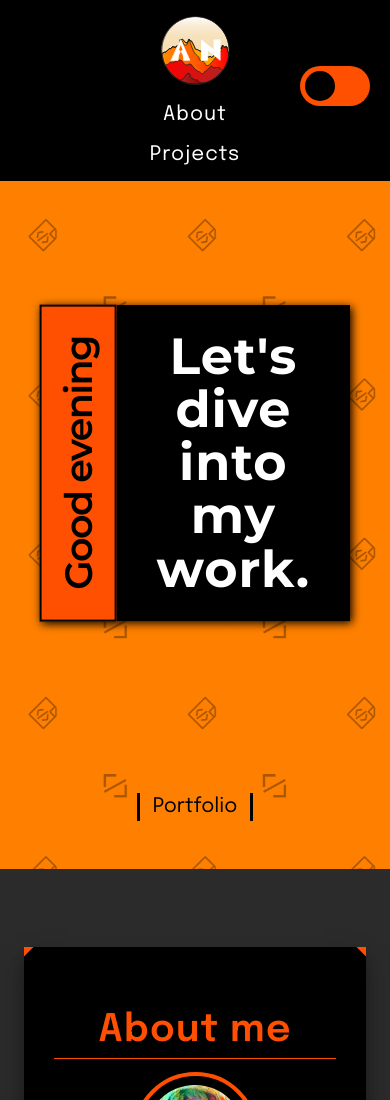
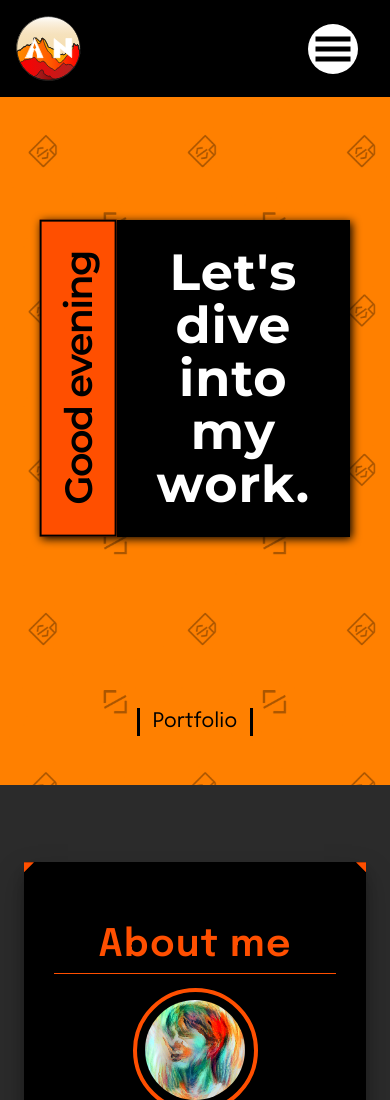
Before and after one commit to ArkadiusN/Personal-Portfolio, a plain HTML site: page index.html in a window 390 px wide. Shown: the top 1100 px of the page. Drawn offline with Linux system fonts and the light colour scheme.

Commit message:
Hamburger button

```diff
--- a/css/stylesheet.css
+++ b/css/stylesheet.css
@@ -139,8 +139,6 @@ body {
 
 .switch {
   position: absolute;
-  top: calc((172px - 40px) / 2);
-  right: 20px;
   width: 70px;
   height: 40px;
 }
@@ -178,18 +176,29 @@ body {
 }
 
 .header__logo {
-  padding-top: 1rem;
-  width: 85px;
-  height: 85px;
+  margin: 1rem;
+  width: 65px;
+  height: 65px;
 }
 
+.navbar {
+  display: flex;
+  flex-direction: row;
+  justify-content: space-between;
+  align-items: center;
+  background-color: var(--black);
+  min-height: 10vh;
+  position: relative;
+}
+/*
 .header {
   display: flex;
-  flex-direction: column;
+  flex-direction: row;
+  justify-content: space-between;
   align-items: center;
-  align-content: center;
   background-color: var(--black);
-}
+  height: 20vh;
+} */
 
 .nav__links {
   padding: 0;
@@ -209,6 +218,70 @@ body {
   font-size: 20px;
   font-weight: 500;
   letter-spacing: 0.05em;
+}
+
+.hamburger {
+  display: inline-block;
+  cursor: pointer;
+  margin-right: 2rem;
+  background-color: white;
+  width: 50px;
+  height: 50px;
+  border-radius: 50%;
+  position: relative;
+}
+
+.button {
+  position: absolute;
+  left: 50%;
+  top: 50%;
+  transform: translate(-50%, -50%);
+}
+
+.bar1,
+.bar2,
+.bar3 {
+  width: 35px;
+  height: 5px;
+  background-color: black;
+  margin: 5px 0;
+}
+
+.side-navbar {
+  height: 100%;
+  width: 0;
+  position: fixed;
+  z-index: 1;
+  top: 0;
+  left: 0;
+  background-color: #111;
+  overflow-x: hidden;
+  padding-top: 60px;
+  transition: 0.5s ease-in-out;
+}
+
+/* The navigation menu links */
+.side-navbar a {
+  padding: 8px 8px 8px 32px;
+  text-decoration: none;
+  font-size: 25px;
+  color: #818181;
+  display: block;
+  transition: 0.3s;
+}
+
+/* When you mouse over the navigation links, change their color */
+.side-navbar a:hover {
+  color: white;
+}
+
+/* Position and style the close button (top right corner) */
+.side-navbar .closebtn {
+  position: absolute;
+  top: 0;
+  right: 25px;
+  font-size: 36px;
+  margin-left: 50px;
 }
 
 main {
--- a/index.html
+++ b/index.html
@@ -34,12 +34,13 @@
     <script defer src="js/scroll-top.js"></script>
     <script defer src="js/date-object.js"></script>
     <script defer src="js/dark-mode.js"></script>
+    <script defer src="js/side-navbar.js"></script>
     <title>Portfolio</title>
   </head>
   <body>
     <main>
       <header class="header">
-        <img class="header__logo" src="img/logo2.svg" />
+        <!-- <img class="header__logo" src="img/logo2.svg" />
         <nav class="navbar">
           <ul class="nav__links">
             <li>
@@ -49,12 +50,29 @@
               <a class="link__project" href="#projects">Projects</a>
             </li>
           </ul>
+        </nav> -->
+        <nav class="navbar">
+          <img class="header__logo" src="img/logo2.svg" />
+          <div class="side-navbar" id="sideNav">
+            <a href="javascript:void(0)" class="closebtn" onclick="closeNav()"
+              >&times;</a
+            >
+            <a class="link__about-me" href="#about">About</a>
+            <a class="link__project" href="#projects">Projects</a>
+            <a>
+              <label class="switch">
+                <input class="switch__checkbox" type="checkbox" />
+                <span class="switch__slider"></span> </label
+            ></a>
+          </div>
+          <div class="hamburger" onclick="openNav()">
+            <div class="button">
+              <div class="bar1"></div>
+              <div class="bar2"></div>
+              <div class="bar3"></div>
+            </div>
+          </div>
         </nav>
-        <a>
-          <label class="switch">
-            <input class="switch__checkbox" type="checkbox" />
-            <span class="switch__slider"></span> </label
-        ></a>
       </header>
 
       <section class="section section--top">
--- /dev/null
+++ b/js/side-navbar.js
@@ -0,0 +1,9 @@
+/* Set the width of the side navigation to 250px */
+function openNav() {
+  document.getElementById("sideNav").style.width = "50%";
+}
+
+/* Set the width of the side navigation to 0 */
+function closeNav() {
+  document.getElementById("sideNav").style.width = "0";
+}
```
